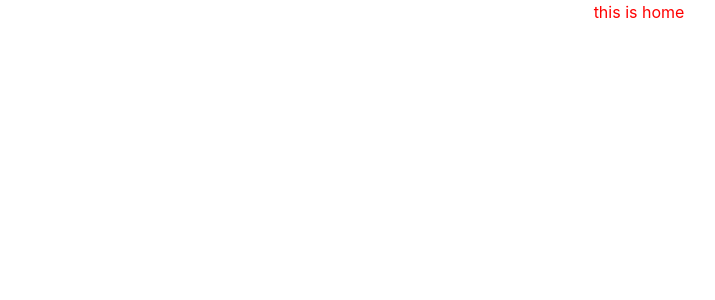
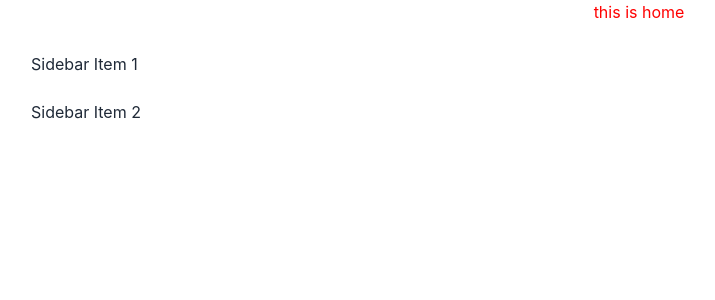
Before and after one commit to wanna-be-pro/farhad-academy-client, a React (Create React App) app: page /dashboard in a window 1280 px wide. Shown: the top 300 px of the page, without its empty margins (1-716 px from the left). Built offline with nearby package versions, Linux system fonts and the light colour scheme.

Commit message:
route added for dashboard

```diff
--- a/src/App.js
+++ b/src/App.js
@@ -1,11 +1,21 @@
 import logo from './logo.svg';
 import './App.css';
 import Home from './components/pages/Home/Home';
+import { Route, Routes } from 'react-router-dom';
+import Dashboard from './components/pages/dashboard/Dashboard';
+import AddBanner from './components/pages/dashboard/AddBanner';
 
 function App() {
   return (
     <div className="App">
       <Home></Home>
+      <Routes>
+        <Route path='/dashboard'  element={<Dashboard></Dashboard>}>
+        <Route index element={<AddBanner></AddBanner>}/>
+        </Route>
+
+
+      </Routes>
     </div>
   );
 }
--- /dev/null
+++ b/src/components/pages/dashboard/AddBanner.js
@@ -0,0 +1,11 @@
+import React from 'react';
+
+const AddBanner = () => {
+    return (
+        <div>
+            <h1>This is banner</h1>
+        </div>
+    );
+};
+
+export default AddBanner;
--- a/src/components/pages/dashboard/Dashboard.js
+++ b/src/components/pages/dashboard/Dashboard.js
@@ -2,9 +2,21 @@ import React from 'react';
 
 const Dashboard = () => {
     return (
-        <div>
-            you work in this page
-        </div>
+        <div class="drawer drawer-mobile">
+  <input id="my-drawer-2" type="checkbox" class="drawer-toggle" />
+  <div class="drawer-content flex flex-col items-center justify-center">
+    <label for="my-drawer-2" class="btn btn-primary drawer-button lg:hidden">Open drawer</label>
+
+  </div>
+  <div class="drawer-side">
+    <label for="my-drawer-2" class="drawer-overlay"></label>
+    <ul class="menu p-4 overflow-y-auto w-80 bg-base-100 text-base-content">
+      <li><a>Sidebar Item 1</a></li>
+      <li><a>Sidebar Item 2</a></li>
+    </ul>
+
+  </div>
+</div>
     );
 };
 
--- a/src/index.js
+++ b/src/index.js
@@ -3,11 +3,14 @@ import ReactDOM from 'react-dom/client';
 import './index.css';
 import App from './App';
 import reportWebVitals from './reportWebVitals';
+import { BrowserRouter } from 'react-router-dom';
 
 const root = ReactDOM.createRoot(document.getElementById('root'));
 root.render(
   <React.StrictMode>
+    <BrowserRouter>
     <App />
+    </BrowserRouter>
   </React.StrictMode>
 );
 
```
